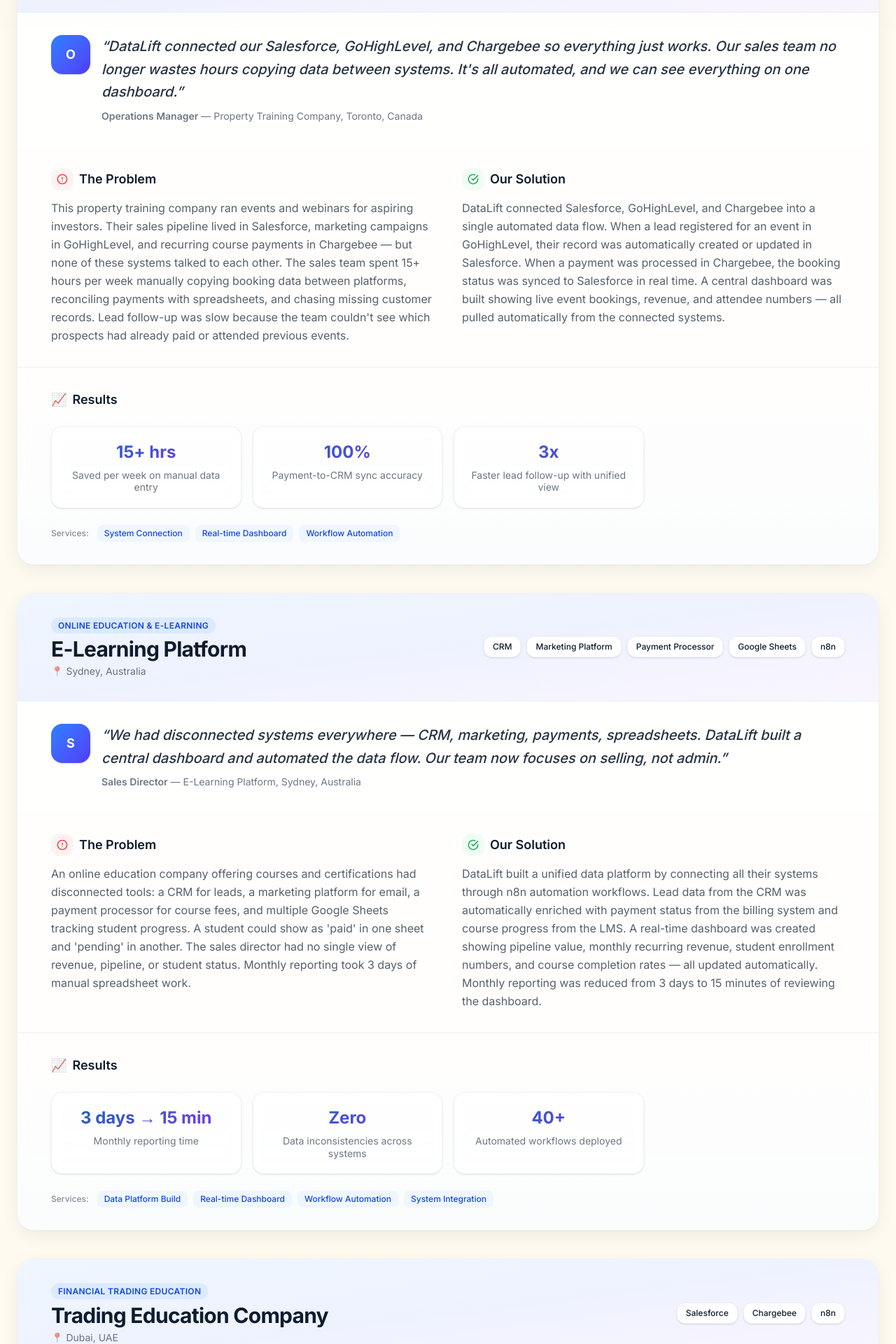
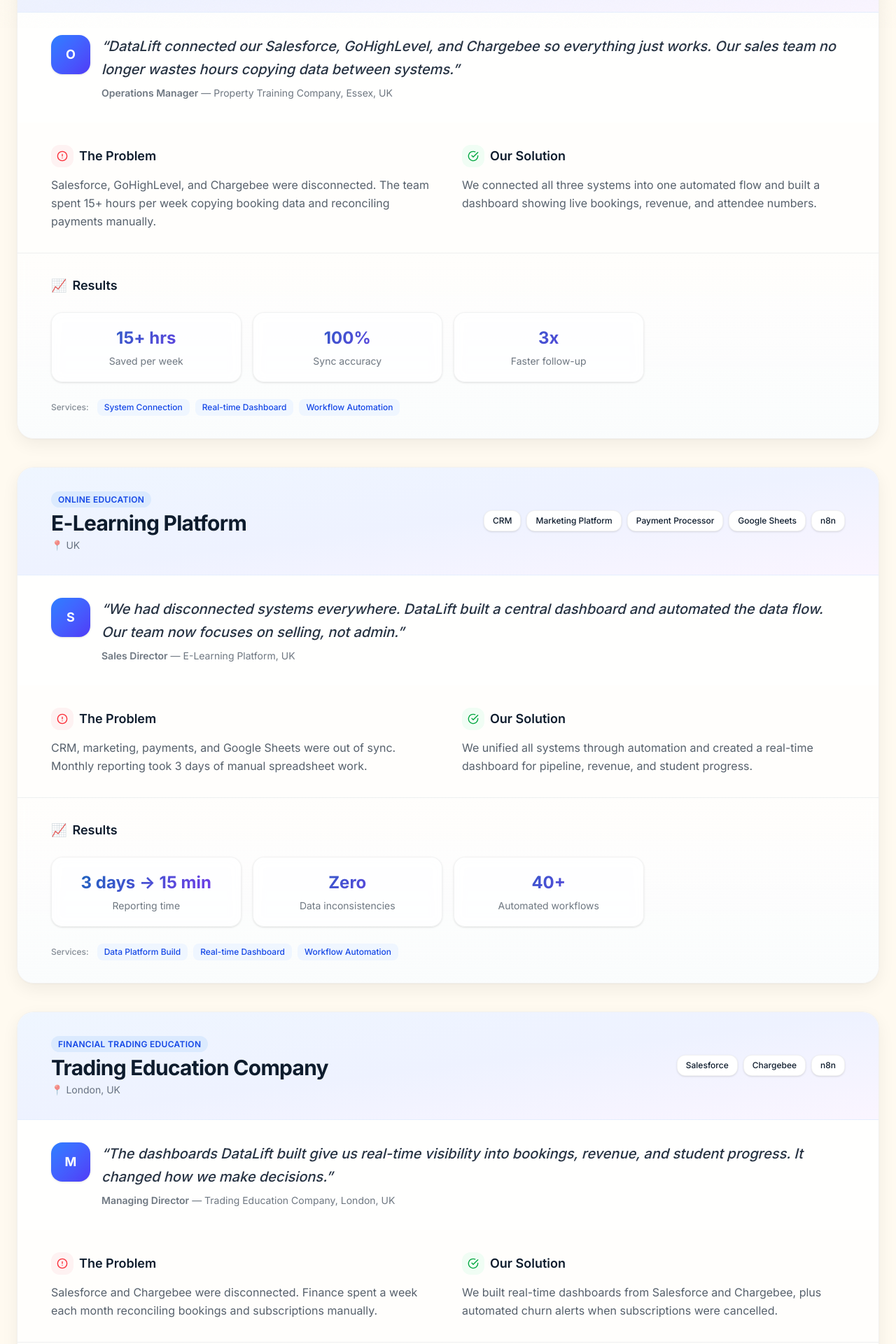
Before and after one commit to mehrdadie/xray-clone, a Next.js app: page /case-studies in a window 1280 px wide. Shown: the part 760-2680 px from the top of the page at 70% size. Built offline with nearby package versions, Linux system fonts and the light colour scheme.

Commit message:
Fix case studies rendering, about us content, and newsletter behavior

```diff
--- a/app/about-us/page.tsx
+++ b/app/about-us/page.tsx
@@ -27,7 +27,7 @@
             <div className="rounded-3xl bg-white/80 backdrop-blur border border-black/5 p-5 sm:p-6 md:p-8 shadow-card">
               <h3 className="text-lg sm:text-xl font-semibold">What we do differently</h3>
               <p className="mt-2 sm:mt-3 text-sm sm:text-base text-[var(--foreground)]/70 leading-relaxed">
-                We specialise in UK property education, trading education, and professional services. That focus means we understand your reporting, your compliance, and your seasonality. We don't hand you a generic integration template and walk away. We connect your exact stack, build dashboards around your actual KPIs, and train your team to maintain it.
+                We specialise in UK property education, trading education, and professional services. That focus means we understand your reporting, your compliance, and your seasonality. We connect your exact stack, build dashboards around your actual KPIs, and train your team to maintain it.
               </p>
             </div>
           </Reveal>
--- a/app/case-studies/page.tsx
+++ b/app/case-studies/page.tsx
@@ -6,68 +6,58 @@
 
 const caseStudies = [
   {
-    id: 'property-training-toronto',
+    id: 'property-training-essex',
     company: 'Property Training Company',
-    location: 'Toronto, Canada',
+    location: 'Essex, UK',
     industry: 'Property Education & Training',
     author: 'Operations Manager',
     avatar: 'O',
-    quote:
-      "DataLift connected our Salesforce, GoHighLevel, and Chargebee so everything just works. Our sales team no longer wastes hours copying data between systems. It's all automated, and we can see everything on one dashboard.",
-    problem:
-      "This property training company ran events and webinars for aspiring investors. Their sales pipeline lived in Salesforce, marketing campaigns in GoHighLevel, and recurring course payments in Chargebee — but none of these systems talked to each other. The sales team spent 15+ hours per week manually copying booking data between platforms, reconciling payments with spreadsheets, and chasing missing customer records. Lead follow-up was slow because the team couldn't see which prospects had already paid or attended previous events.",
-    solution:
-      "DataLift connected Salesforce, GoHighLevel, and Chargebee into a single automated data flow. When a lead registered for an event in GoHighLevel, their record was automatically created or updated in Salesforce. When a payment was processed in Chargebee, the booking status was synced to Salesforce in real time. A central dashboard was built showing live event bookings, revenue, and attendee numbers — all pulled automatically from the connected systems.",
+    quote: 'DataLift connected our Salesforce, GoHighLevel, and Chargebee so everything just works. Our sales team no longer wastes hours copying data between systems.',
+    problem: 'Salesforce, GoHighLevel, and Chargebee were disconnected. The team spent 15+ hours per week copying booking data and reconciling payments manually.',
+    solution: 'We connected all three systems into one automated flow and built a dashboard showing live bookings, revenue, and attendee numbers.',
     results: [
-      { metric: '15+ hrs', label: 'Saved per week on manual data entry' },
-      { metric: '100%', label: 'Payment-to-CRM sync accuracy' },
-      { metric: '3x', label: 'Faster lead follow-up with unified view' },
+      { metric: '15+ hrs', label: 'Saved per week' },
+      { metric: '100%', label: 'Sync accuracy' },
+      { metric: '3x', label: 'Faster follow-up' },
     ],
     tools: ['Salesforce', 'GoHighLevel', 'Chargebee'],
     services: ['System Connection', 'Real-time Dashboard', 'Workflow Automation'],
   },
   {
-    id: 'elearning-sydney',
+    id: 'elearning-uk',
     company: 'E-Learning Platform',
-    location: 'Sydney, Australia',
-    industry: 'Online Education & E-Learning',
+    location: 'UK',
+    industry: 'Online Education',
     author: 'Sales Director',
     avatar: 'S',
-    quote:
-      "We had disconnected systems everywhere — CRM, marketing, payments, spreadsheets. DataLift built a central dashboard and automated the data flow. Our team now focuses on selling, not admin.",
-    problem:
-      "An online education company offering courses and certifications had disconnected tools: a CRM for leads, a marketing platform for email, a payment processor for course fees, and multiple Google Sheets tracking student progress. A student could show as 'paid' in one sheet and 'pending' in another. The sales director had no single view of revenue, pipeline, or student status. Monthly reporting took 3 days of manual spreadsheet work.",
-    solution:
-      "DataLift built a unified data platform by connecting all their systems through n8n automation workflows. Lead data from the CRM was automatically enriched with payment status from the billing system and course progress from the LMS. A real-time dashboard was created showing pipeline value, monthly recurring revenue, student enrollment numbers, and course completion rates — all updated automatically. Monthly reporting was reduced from 3 days to 15 minutes of reviewing the dashboard.",
+    quote: 'We had disconnected systems everywhere. DataLift built a central dashboard and automated the data flow. Our team now focuses on selling, not admin.',
+    problem: 'CRM, marketing, payments, and Google Sheets were out of sync. Monthly reporting took 3 days of manual spreadsheet work.',
+    solution: 'We unified all systems through automation and created a real-time dashboard for pipeline, revenue, and student progress.',
     results: [
-      { metric: '3 days → 15 min', label: 'Monthly reporting time' },
-      { metric: 'Zero', label: 'Data inconsistencies across systems' },
-      { metric: '40+', label: 'Automated workflows deployed' },
+      { metric: '3 days -> 15 min', label: 'Reporting time' },
+      { metric: 'Zero', label: 'Data inconsistencies' },
+      { metric: '40+', label: 'Automated workflows' },
     ],
     tools: ['CRM', 'Marketing Platform', 'Payment Processor', 'Google Sheets', 'n8n'],
-    services: ['Data Platform Build', 'Real-time Dashboard', 'Workflow Automation', 'System Integration'],
+    services: ['Data Platform Build', 'Real-time Dashboard', 'Workflow Automation'],
   },
   {
-    id: 'trading-education-dubai',
+    id: 'trading-education-london',
     company: 'Trading Education Company',
-    location: 'Dubai, UAE',
+    location: 'London, UK',
     industry: 'Financial Trading Education',
     author: 'Managing Director',
     avatar: 'M',
-    quote:
-      'The dashboards DataLift built give us real-time visibility into bookings, revenue, and student progress — all pulled from Salesforce and Chargebee automatically. It changed how we make decisions.',
-    problem:
-      "A trading education company offered live trading rooms, online courses, and in-person workshops. Their Salesforce CRM tracked leads and bookings, while Chargebee managed recurring subscriptions for their trading room access. But the managing director had no visibility into which courses were most profitable, how many active subscribers they had at any moment, or which marketing campaigns were driving the highest-value bookings. Decisions were made on gut feeling, not data. Finance spent a week each month manually reconciling Salesforce bookings with Chargebee subscriptions.",
-    solution:
-      "DataLift built a suite of real-time dashboards pulling data from both Salesforce and Chargebee automatically. The main dashboard showed live revenue (one-off course sales + recurring subscriptions), active subscriber count, booking funnel (leads → registered → paid → attended), and marketing ROI by campaign channel. A second dashboard tracked student progress and course completion rates. Automated alerts were set up for churn risk — if a subscription was cancelled in Chargebee, the CRM record was flagged automatically for the team to follow up.",
+    quote: 'The dashboards DataLift built give us real-time visibility into bookings, revenue, and student progress. It changed how we make decisions.',
+    problem: 'Salesforce and Chargebee were disconnected. Finance spent a week each month reconciling bookings and subscriptions manually.',
+    solution: 'We built real-time dashboards from Salesforce and Chargebee, plus automated churn alerts when subscriptions were cancelled.',
     results: [
-      { metric: 'Real-time', label: 'Revenue visibility (was monthly)' },
-      { metric: '1 week → 0', label: 'Monthly reconciliation eliminated' },
-      { metric: '5', label: 'Live dashboards deployed' },
-      { metric: '35%', label: 'Reduction in subscription churn' },
+      { metric: 'Real-time', label: 'Revenue visibility' },
+      { metric: '1 week -> 0', label: 'Reconciliation eliminated' },
+      { metric: '35%', label: 'Reduction in churn' },
     ],
     tools: ['Salesforce', 'Chargebee', 'n8n'],
-    services: ['Real-time Dashboards', 'Revenue Analytics', 'Churn Alert Automation', 'System Integration'],
+    services: ['Real-time Dashboards', 'Revenue Analytics', 'Churn Alert Automation'],
   },
 ];
 
@@ -107,9 +97,7 @@
           <Reveal>
             <div className="rounded-3xl bg-white/80 backdrop-blur border border-black/5 p-4 sm:p-6 md:p-8 shadow-card">
               <p className="text-sm md:text-base leading-relaxed text-[var(--foreground)]/70">
-                DataLift specialises in <strong>CRM integration, marketing automation, and real-time business dashboards</strong> for
-                growing companies. Our case studies show how we connect disconnected systems — Salesforce, GoHighLevel, Chargebee,
-                Stripe, and more — to automate data flow, eliminate manual reporting, and give teams a single source of truth.
+                DataLift specialises in <strong>CRM integration, marketing automation, and real-time business dashboards</strong> for growing companies. We connect disconnected systems — Salesforce, GoHighLevel, Chargebee, Stripe, and more — to automate data flow, eliminate manual reporting, and give teams a single source of truth.
               </p>
             </div>
           </Reveal>
```
